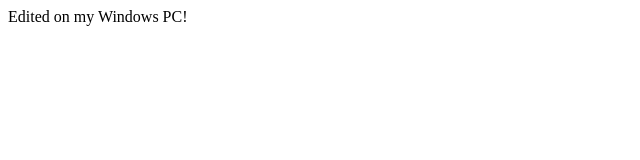
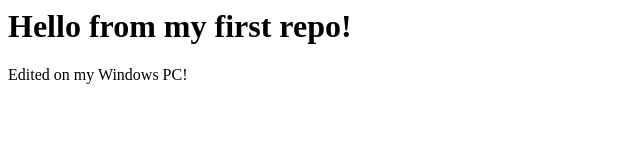
Before and after one commit to paulocodes12/my-first-repo, a plain HTML site: page index.html in a window 1280 px wide. Shown: the whole page, without its empty margins (0-640 px from the left). Drawn offline with Linux system fonts and the light colour scheme.

```diff
--- a/index.html
+++ b/index.html
@@ -1 +1,2 @@
+<h1>Hello from my first repo!</h1>
 <p>Edited on my Windows PC!</p>
```
